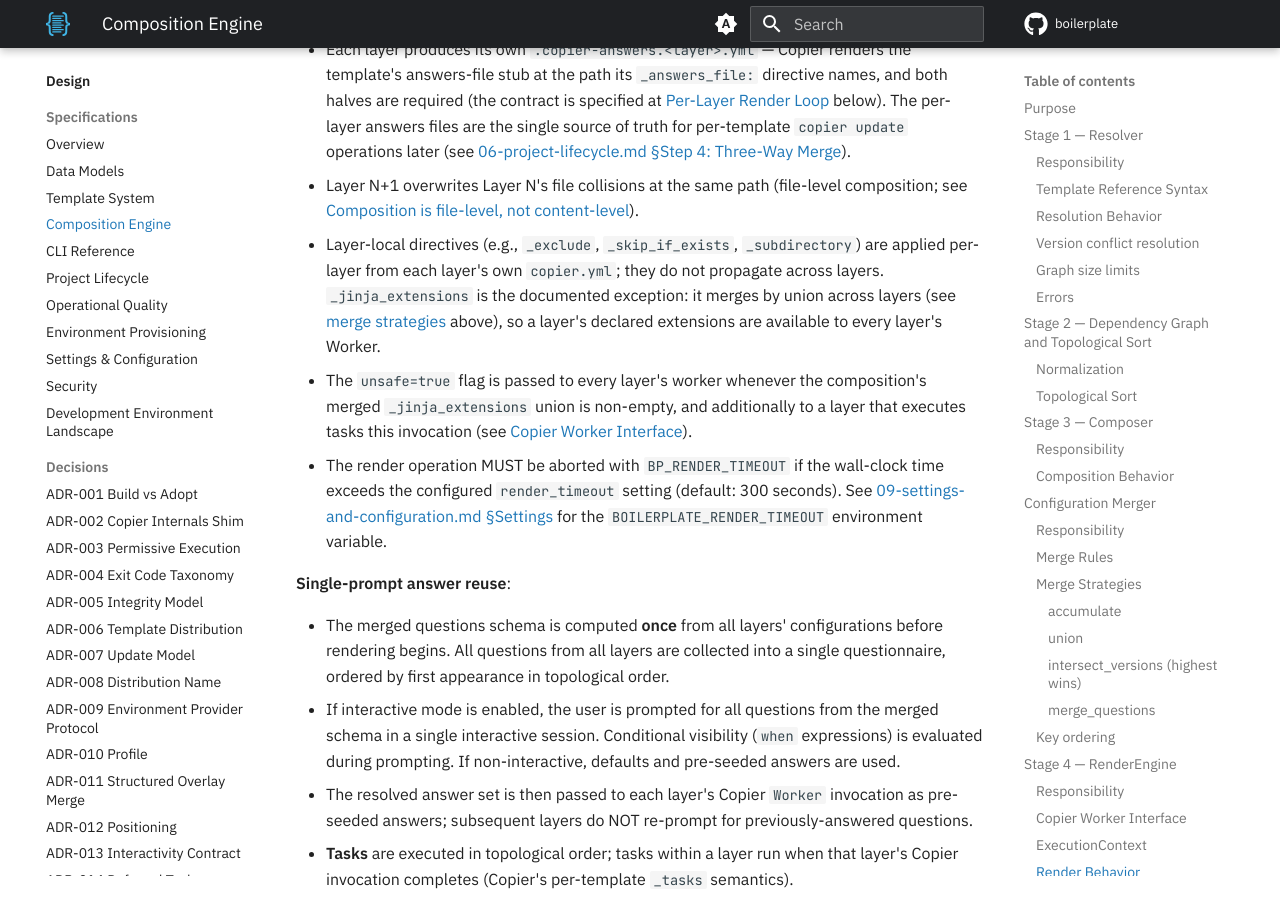
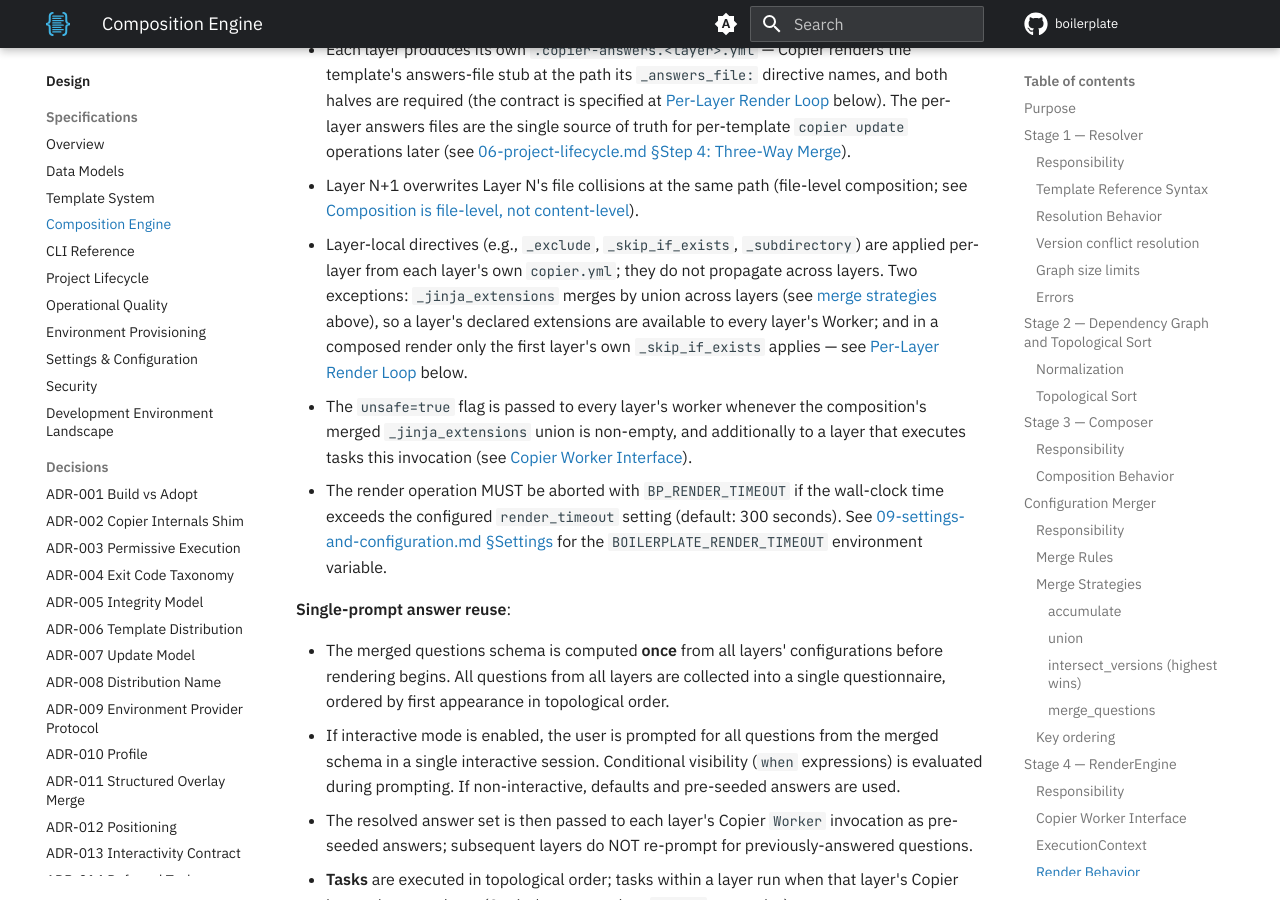
Before and after one commit to TheRealBillSiegler/boilerplate, an MkDocs documentation site: the page built from docs/design/04-composition-engine.md, in a window 1280 px wide and 900 px high, scrolled down 10501 px. Built offline with MkDocs 1.6.1 and Material for MkDocs 9.7.7, drawn with Linux system fonts in a browser that asks for light colours; comment, search, counter and statistics services are not loaded; the version menu is left out; some of the changed text lies outside the part shown.

Commit message:
docs: correct what a project-owned file's protection covers
_skip_if_exists only stops a merge into an existing file; Copier
still recreates one the project deleted, so a file meant to be
deleted stays template-owned instead. State the composed-render rule
in design 04: only the first layer's own _skip_if_exists applies.

Co-Authored-By: Claude Opus 5.5 <noreply@anthropic.com>

```diff
--- a/docs/design/04-composition-engine.md
+++ b/docs/design/04-composition-engine.md
@@ -304,7 +304,7 @@ The RenderEngine takes the merged questions schema (no underscore-prefixed keys)
 - Each layer is rendered via its own Copier `Worker` invocation against the same destination directory; the RenderEngine loops in topological order.
 - Each layer produces its own `.copier-answers.<layer>.yml` — Copier renders the template's answers-file stub at the path its `_answers_file:` directive names, and both halves are required (the contract is specified at [Per-Layer Render Loop](#per-layer-render-loop) below). The per-layer answers files are the single source of truth for per-template `copier update` operations later (see [06-project-lifecycle.md §Step 4: Three-Way Merge](06-project-lifecycle.md#step-4-three-way-merge)).
 - Layer N+1 overwrites Layer N's file collisions at the same path (file-level composition; see [Composition is file-level, not content-level](#managing-shared-files-across-layers)).
-- Layer-local directives (e.g., `_exclude`, `_skip_if_exists`, `_subdirectory`) are applied per-layer from each layer's own `copier.yml`; they do not propagate across layers. `_jinja_extensions` is the documented exception: it merges by union across layers (see [merge strategies](#merge-strategies) above), so a layer's declared extensions are available to every layer's Worker.
+- Layer-local directives (e.g., `_exclude`, `_skip_if_exists`, `_subdirectory`) are applied per-layer from each layer's own `copier.yml`; they do not propagate across layers. Two exceptions: `_jinja_extensions` merges by union across layers (see [merge strategies](#merge-strategies) above), so a layer's declared extensions are available to every layer's Worker; and in a composed render only the first layer's own `_skip_if_exists` applies — see [Per-Layer Render Loop](#per-layer-render-loop) below.
 - The `unsafe=true` flag is passed to every layer's worker whenever the composition's merged `_jinja_extensions` union is non-empty, and additionally to a layer that executes tasks this invocation (see [Copier Worker Interface](#copier-worker-interface)).
 - The render operation MUST be aborted with `BP_RENDER_TIMEOUT` if the wall-clock time exceeds the configured `render_timeout` setting (default: 300 seconds). See [09-settings-and-configuration.md §Settings](09-settings-and-configuration.md#settings) for the `BOILERPLATE_RENDER_TIMEOUT` environment variable.
 
@@ -344,7 +344,7 @@ The RenderEngine iterates layers in topological order. For each layer:
 
 The source template directories on disk are never modified. The destination directory is the same across all layer invocations — file collisions are resolved by overwrite (later layers win), implementing file-level composition.
 
-**Layer-local Copier directives** — `_exclude`, `_skip_if_exists`, `_subdirectory`, `_templates_suffix`, `_envops` — are scoped to the layer that declares them in its own `copier.yml`. They do NOT propagate across layers; each layer's invocation only sees its own `copier.yml`. `_jinja_extensions` is merged instead — see the [merge strategies table](#merge-strategies) — so every layer's Worker receives the union of all layers' declared extensions.
+**Layer-local Copier directives** — `_exclude`, `_skip_if_exists`, `_subdirectory`, `_templates_suffix`, `_envops` — are scoped to the layer that declares them in its own `copier.yml`. They do NOT propagate across layers; each layer's invocation only sees its own `copier.yml`. `_jinja_extensions` is merged instead — see the [merge strategies table](#merge-strategies) — so every layer's Worker receives the union of all layers' declared extensions. In a composed render, only the first layer's own `_skip_if_exists` applies: a later layer overlays this render's own output regardless of what it declares ([Composition is file-level, not content-level](#managing-shared-files-across-layers)), and its declared list instead governs that layer's own `copier update`.
 
 **`_answers_file:` directive and answers-file stub (both mandatory for first-party layers)**: Each first-party template's `copier.yml` MUST declare `_answers_file: .copier-answers.<layer>.yml`, **and** the template MUST ship an answers-file stub — a template file literally named `{{ _copier_conf.answers_file }}.jinja` rendering `_copier_answers` (the `project` template's stub is the reference pattern). The directive alone is inert: Copier writes an answers file only by rendering the stub; a template lacking one composes cleanly but silently produces no answers file, exit 0, no warning — verified against Copier 9.15.0 ([ADR-015 §Verification](adr-015-idiomatic-artifacts.md#verification-2026-07-28)). Together they are the contract that makes per-layer `copier update -a .copier-answers.<layer>.yml` work at update time (see [06-project-lifecycle.md §Step 4: Three-Way Merge](06-project-lifecycle.md#step-4-three-way-merge)). `validate` SHOULD warn when a template declares `extends` or is offered for composition without a stub, since such a layer is copy-only.
 
```
Also changed, not shown: docs/templates-hub/authoring.md (+1 -1 lines), docs/templates-hub/versioning.md (+1 -1 lines).
